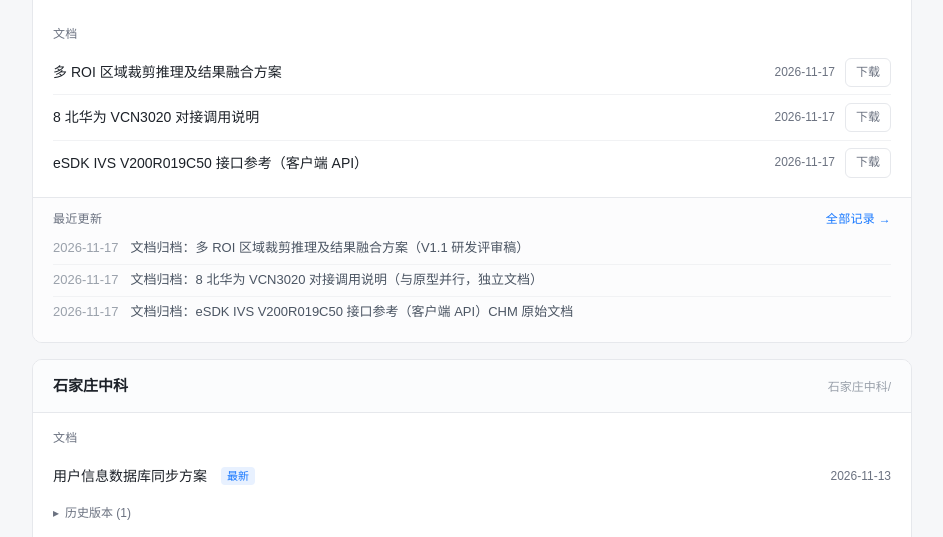
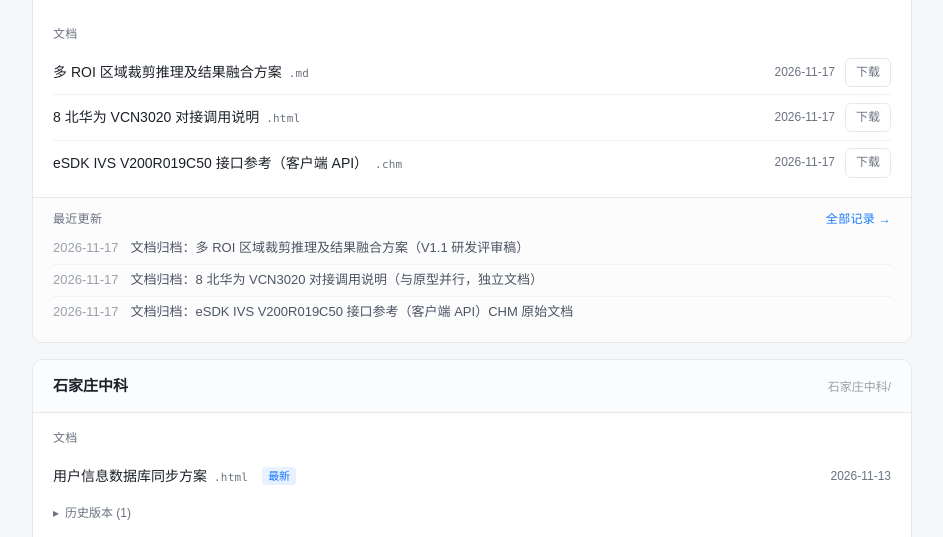
Before and after one commit to wacilimonster-source/juanev, a plain HTML site: page index.html in a window 1280 px wide. Shown: the part 1507-2044 px from the top of the page, without its empty margins (284-1227 px from the left). Drawn offline with Linux system fonts and the light colour scheme.

Commit message:
docs: 目录页文档条目显示文件后缀名

```diff
--- a/index.html
+++ b/index.html
@@ -67,6 +67,10 @@
   }
   a.item:hover .name{color:var(--accent)}
   .name{font-size:14px;transition:color .15s ease}
+  .ext{
+    margin-left:7px;font-size:11px;color:var(--sub);
+    font-family:ui-monospace,SFMono-Regular,Consolas,monospace;letter-spacing:.2px;
+  }
   li.row{display:flex;align-items:center;gap:10px}
   li.row .item{flex:1;min-width:0}
   a.dl{
@@ -372,21 +376,21 @@
           <ul>
             <li class="row">
               <a class="item" href="https://github.com/wacilimonster-source/juanev/blob/main/青岛地铁-线路云/文档/多ROI区域裁剪推理及结果融合方案20261117.md">
-                <span class="name">多 ROI 区域裁剪推理及结果融合方案</span>
+                <span class="name">多 ROI 区域裁剪推理及结果融合方案<span class="ext">.md</span></span>
                 <span class="tag">2026-11-17</span>
               </a>
               <a class="dl" href="https://raw.githubusercontent.com/wacilimonster-source/juanev/main/青岛地铁-线路云/文档/多ROI区域裁剪推理及结果融合方案20261117.md" data-name="多ROI区域裁剪推理及结果融合方案20261117.md" target="_blank" rel="noopener" title="下载 Markdown 源文件">下载</a>
             </li>
             <li class="row">
               <a class="item" href="青岛地铁-线路云/文档/8北华为VCN3020对接调用说明20261117.html">
-                <span class="name">8 北华为 VCN3020 对接调用说明</span>
+                <span class="name">8 北华为 VCN3020 对接调用说明<span class="ext">.html</span></span>
                 <span class="tag">2026-11-17</span>
               </a>
               <a class="dl" href="https://raw.githubusercontent.com/wacilimonster-source/juanev/main/青岛地铁-线路云/文档/8北华为VCN3020对接调用说明20261117.html" data-name="8北华为VCN3020对接调用说明20261117.html" target="_blank" rel="noopener" title="下载 HTML 源文件">下载</a>
             </li>
             <li class="row">
               <a class="item" href="https://raw.githubusercontent.com/wacilimonster-source/juanev/main/青岛地铁-线路云/文档/eSDK-IVS-V200R019C50接口参考-客户端API20261117.chm">
-                <span class="name">eSDK IVS V200R019C50 接口参考（客户端 API）</span>
+                <span class="name">eSDK IVS V200R019C50 接口参考（客户端 API）<span class="ext">.chm</span></span>
                 <span class="tag">2026-11-17</span>
               </a>
               <a class="dl" href="https://raw.githubusercontent.com/wacilimonster-source/juanev/main/青岛地铁-线路云/文档/eSDK-IVS-V200R019C50接口参考-客户端API20261117.chm" data-name="eSDK IVS V200R019C50 接口参考 (客户端API).chm" target="_blank" rel="noopener" title="下载 CHM 原始文档">下载</a>
@@ -427,7 +431,7 @@
           <ul>
             <li>
               <a class="item" href="石家庄中科/文档/用户信息数据库同步方案20261113.html">
-                <span class="name">用户信息数据库同步方案</span>
+                <span class="name">用户信息数据库同步方案<span class="ext">.html</span></span>
                 <span class="badge">最新</span>
                 <span class="tag">2026-11-13</span>
               </a>
@@ -436,7 +440,7 @@
                 <ul>
                   <li>
                     <a class="item" href="石家庄中科/文档/用户信息数据库同步方案20261026.html">
-                      <span class="name">2026-10-26 版</span>
+                      <span class="name">2026-10-26 版<span class="ext">.html</span></span>
                       <span class="tag">2026-10-26</span>
                     </a>
                   </li>
```
